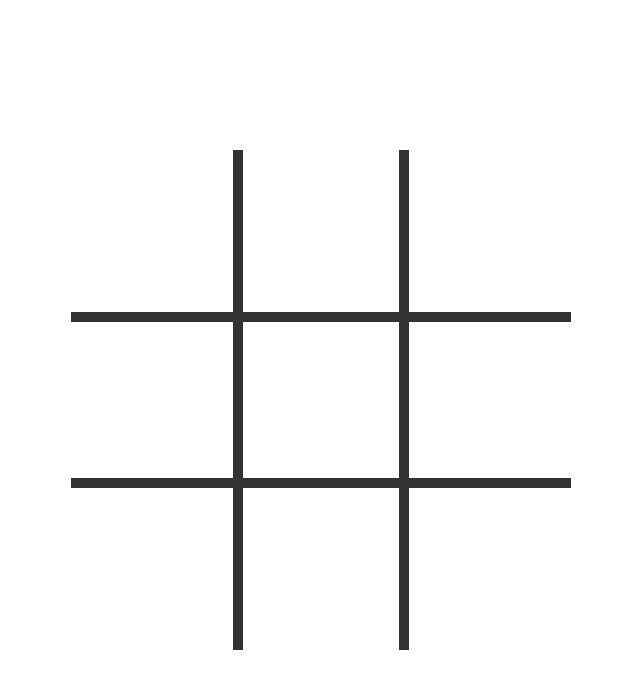
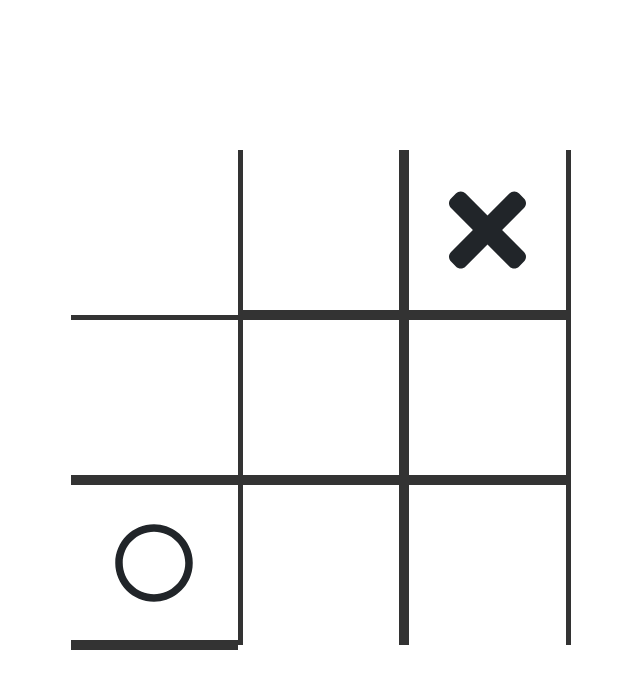
Before and after one commit to jefferson-vieira/jogo-da-velha, a React (Create React App) app: page / in a window 1280 px wide. Shown: the top 688 px of the page, without its empty margins (319-959 px from the left). Built offline with nearby package versions, Linux system fonts and the light colour scheme.

Commit message:
adicionado icones das jogadas

```diff
--- /dev/null
+++ b/src/configs/fontawesome.js
@@ -0,0 +1,6 @@
+import { library } from '@fortawesome/fontawesome-svg-core';
+
+import { faTimes } from '@fortawesome/free-solid-svg-icons';
+import { faCircle } from '@fortawesome/free-regular-svg-icons';
+
+library.add(faTimes, faCircle);
--- /dev/null
+++ b/src/configs/index.js
@@ -0,0 +1 @@
+import './fontawesome';
--- a/src/index.js
+++ b/src/index.js
@@ -2,6 +2,8 @@ import './index.scss';
 
 import React from 'react';
 import ReactDOM from 'react-dom';
+
+import './configs';
 
 import App from './App';
 
--- a/src/pages/Board/Board.jsx
+++ b/src/pages/Board/Board.jsx
@@ -1,20 +1,23 @@
 import React, { Component } from 'react';
 
-import Cell from './Cell'
+import Spot from './Spot';
 
 class Board extends Component {
+  state = {
+    board: [['', 'X', ''], ['', '', 'O'], ['', '', '']]
+  };
+
+  renderBoard = () => {
+    const { board } = this.state;
+
+    return board.flat().map((type, index) => <Spot key={index} type={type} />);
+  };
+
   render() {
     return (
       <main className="board">
-        <Cell />
-        <Cell />
-        <Cell />
-        <Cell />
-        <Cell />
-        <Cell />
-        <Cell />
-        <Cell />
-        <Cell />
+        <img />
+        {this.renderBoard()}
       </main>
     );
   }
--- a/src/pages/Board/Board.scss
+++ b/src/pages/Board/Board.scss
@@ -10,7 +10,11 @@
   grid-template-rows: $grid;
   grid-template-columns: $grid;
 
-  & .cell {
+  & .spot {
+    display: flex;
+    justify-content: center;
+    align-items: center;
+
     position: relative;
     border: 5px solid #333;
     cursor: pointer;
@@ -31,6 +35,16 @@
       border-left: none;
     }
 
+    &:nth-child(n) svg {
+      animation: pulse 1s;
+
+      @keyframes pulse {
+        10% {
+          transform: scale(1.25);
+        }
+      }
+    }
+
     &.win {
       background: repeating-linear-gradient(
         -45deg,
--- a/src/pages/Board/Cell.jsx
+++ /dev/null
@@ -1,5 +0,0 @@
-import React, { memo } from 'react';
-
-const Cell = () => <div className="cell" />;
-
-export default memo(Cell);
--- /dev/null
+++ b/src/pages/Board/Spot.jsx
@@ -0,0 +1,14 @@
+import React, { memo } from 'react';
+
+import { FontAwesomeIcon as Icon } from '@fortawesome/react-fontawesome';
+
+import Types from './spotTypes';
+
+const Spot = ({ type }) => (
+  <div className="spot">
+    {type === Types.CROSS && <Icon icon="times" size="7x" />}
+    {type === Types.CIRCLE && <Icon icon={['far', 'circle']} size="5x" />}
+  </div>
+);
+
+export default memo(Spot);
--- /dev/null
+++ b/src/pages/Board/spotTypes.js
@@ -0,0 +1,6 @@
+const Types = {
+  CROSS: 'X',
+  CIRCLE: 'O'
+};
+
+export default Types;
```
Also changed, not shown: package.json (+8 -0 lines), 1 other file (tests, documents, lock files or other folders).
